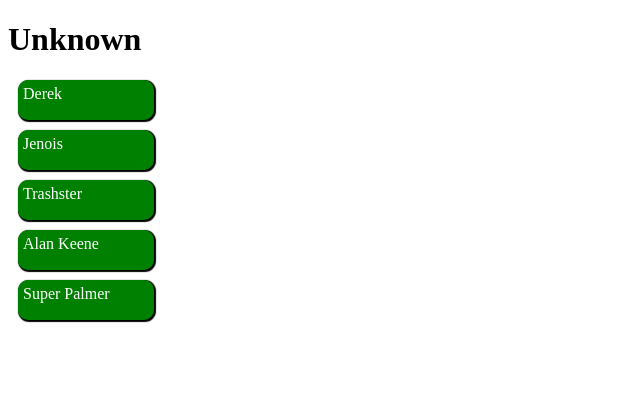
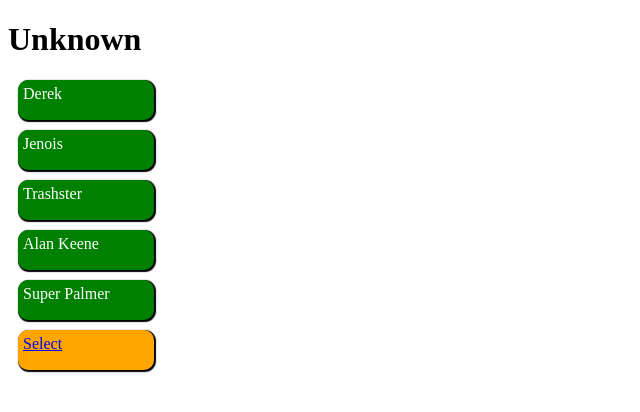
Before and after one commit to lebrancconvas/Monster-Arena, a React (Vite) app in the folder web/: page / in a window 1280 px wide. Shown: the top 412 px of the page, without its empty margins (0-640 px from the left). Built offline with nearby package versions, Linux system fonts and the light colour scheme.

Commit message:
✨ feat: add submit button

```diff
--- a/web/src/pages/MonsterSelect.tsx
+++ b/web/src/pages/MonsterSelect.tsx
@@ -2,8 +2,9 @@ import React from 'react';
 import { useRecoilState } from 'recoil';
 import { monsterNameState } from '../lib/atoms';
 import MonsterTitle from '../components/MonsterTitle';
-import { MonsterButton, WhiteFont } from '../style/Button.style';
+import { MonsterButton, WhiteFont, SubmitButton } from '../style/Button.style';
 import { monsterList } from '../data/monsterList';
+import { Link } from 'react-router-dom';
 
 const MonsterSelect: React.FC = () => {
   const [monsterName, setMonsterName] = useRecoilState(monsterNameState);
@@ -24,6 +25,11 @@ const MonsterSelect: React.FC = () => {
           </MonsterButton>
         )
       })}
+			<Link to="/arena">
+				<SubmitButton>
+					Select
+				</SubmitButton>
+			</Link>
     </div>
   )
 };
--- a/web/src/style/Button.style.ts
+++ b/web/src/style/Button.style.ts
@@ -15,6 +15,21 @@ export const MonsterButton = styled.div`
 	}
 `;
 
+export const SubmitButton = styled.div`
+	width: 10%;
+	height: 30px;
+	background-color: orange;
+	border-radius: 10px;
+	box-shadow: 1px 1px 1px 1px black;
+	margin: 10px;
+	cursor: pointer;
+	padding: 5px;
+
+	&:active {
+		transform: scale(0.98);
+	}
+`;
+
 export const WhiteFont = styled.div`
 	color: white;
 	font-size: 16px;
```
